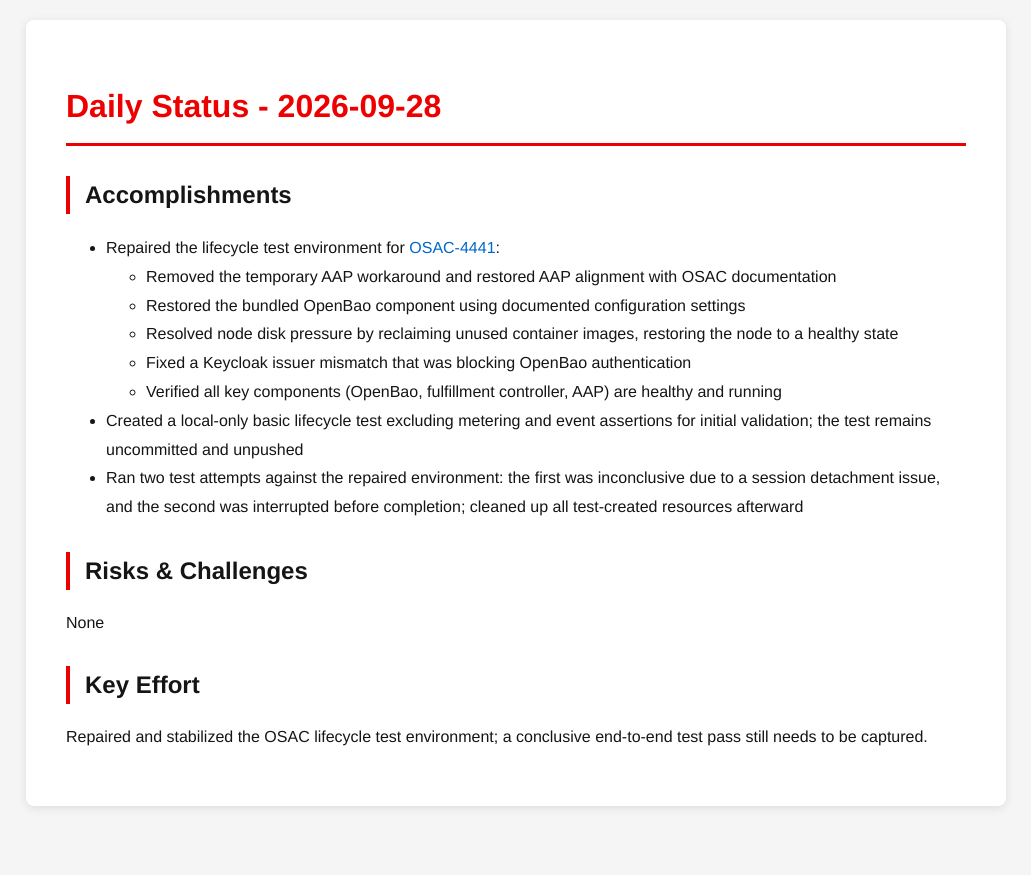
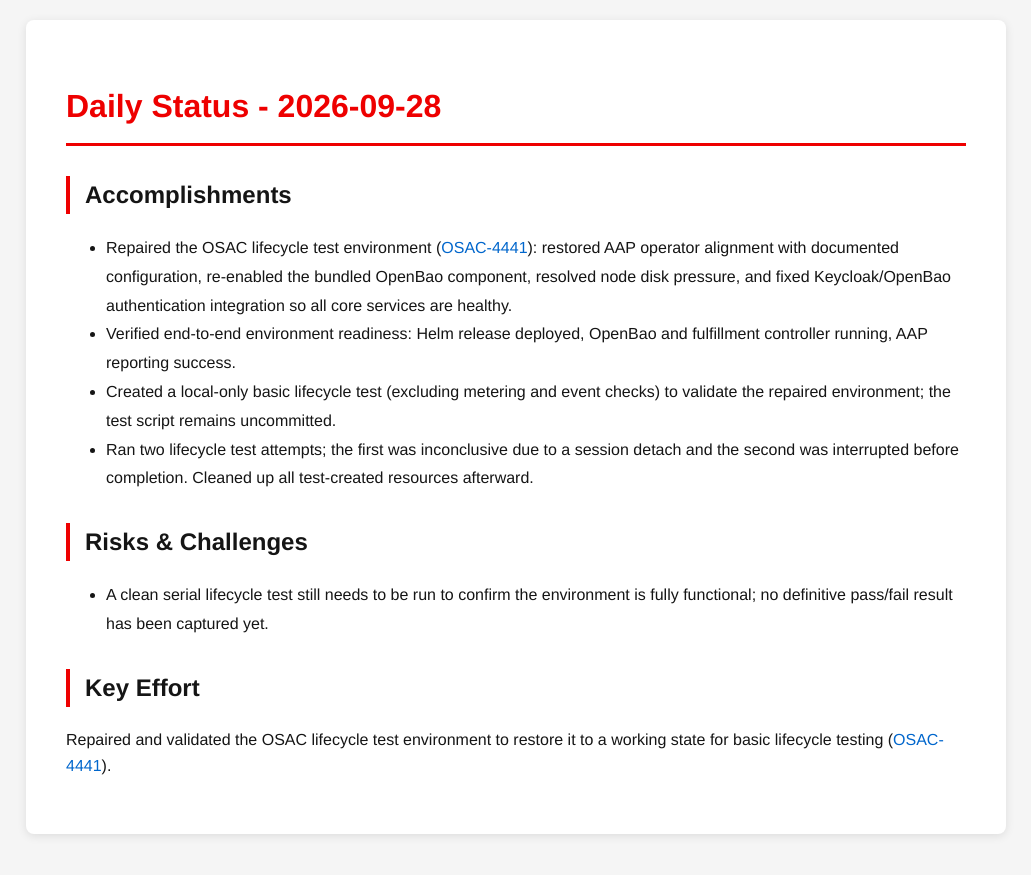
Before and after one commit to tzvatot/daily-status, a Jekyll site: the page built from 2026-09-28.md, in a window 1280 px wide. Shown: the top 875 px of the page, without its empty margins (124-1155 px from the left). Built offline with Jekyll 4.4.1, drawn with Linux system fonts in a browser that asks for light colours.

Commit message:
Daily status update - 2026-09-28

```diff
--- a/2026-09-28.md
+++ b/2026-09-28.md
@@ -7,17 +7,13 @@
 # Daily Status - 2026-09-28
 
 ## Accomplishments
-- Repaired the lifecycle test environment for [OSAC-4441](https://redhat.atlassian.net/browse/OSAC-4441):
-  - Removed the temporary AAP workaround and restored AAP alignment with OSAC documentation
-  - Restored the bundled OpenBao component using documented configuration settings
-  - Resolved node disk pressure by reclaiming unused container images, restoring the node to a healthy state
-  - Fixed a Keycloak issuer mismatch that was blocking OpenBao authentication
-  - Verified all key components (OpenBao, fulfillment controller, AAP) are healthy and running
-- Created a local-only basic lifecycle test excluding metering and event assertions for initial validation; the test remains uncommitted and unpushed
-- Ran two test attempts against the repaired environment: the first was inconclusive due to a session detachment issue, and the second was interrupted before completion; cleaned up all test-created resources afterward
+- Repaired the OSAC lifecycle test environment ([OSAC-4441](https://redhat.atlassian.net/browse/OSAC-4441)): restored AAP operator alignment with documented configuration, re-enabled the bundled OpenBao component, resolved node disk pressure, and fixed Keycloak/OpenBao authentication integration so all core services are healthy.
+- Verified end-to-end environment readiness: Helm release deployed, OpenBao and fulfillment controller running, AAP reporting success.
+- Created a local-only basic lifecycle test (excluding metering and event checks) to validate the repaired environment; the test script remains uncommitted.
+- Ran two lifecycle test attempts; the first was inconclusive due to a session detach and the second was interrupted before completion. Cleaned up all test-created resources afterward.
 
 ## Risks & Challenges
-None
+- A clean serial lifecycle test still needs to be run to confirm the environment is fully functional; no definitive pass/fail result has been captured yet.
 
 ## Key Effort
-Repaired and stabilized the OSAC lifecycle test environment; a conclusive end-to-end test pass still needs to be captured.
+Repaired and validated the OSAC lifecycle test environment to restore it to a working state for basic lifecycle testing ([OSAC-4441](https://redhat.atlassian.net/browse/OSAC-4441)).
```
